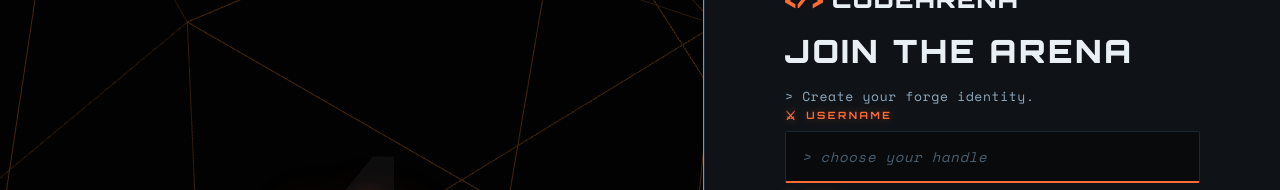
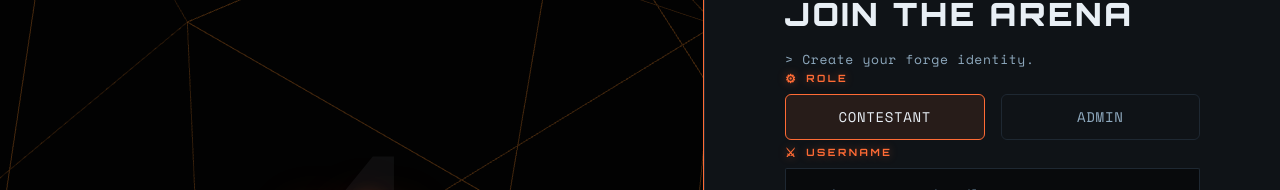
Before and after one commit to Vivek300705/CodeArena, a React (Vite) app in the folder client/: page /register in a window 1280 px wide. Shown: the part 178-368 px from the top of the page. Built offline with nearby package versions, Linux system fonts and the light colour scheme; no server answers.

Commit message:
feat: implement registration page with form validation and 3D visual assets

```diff
--- a/client/src/pages/Register.jsx
+++ b/client/src/pages/Register.jsx
@@ -32,6 +32,7 @@
   email: z.string().email('Invalid email address'),
   password: z.string().min(6, 'Password must be at least 6 characters'),
   confirmPassword: z.string(),
+  role: z.enum(['admin', 'contestant']).default('contestant'),
   terms: z.literal(true, { errorMap: () => ({ message: "You must accept the terms" }) }),
 }).refine((data) => data.password === data.confirmPassword, {
   message: "Passwords don't match",
@@ -50,6 +51,7 @@
 
   const { register, handleSubmit, watch, formState: { errors, isSubmitting } } = useForm({
     resolver: zodResolver(registerSchema),
+    defaultValues: { role: 'contestant' }
   });
 
   const usernameVal = watch('username');
@@ -99,8 +101,6 @@
       setError('');
       setShake(false);
       const { confirmPassword, terms, ...registerData } = data;
-      // Default to contestant behind the scenes
-      registerData.role = 'contestant';
 
       const response = await authService.register(registerData);
 
@@ -275,6 +275,34 @@
 
           {/* Form */}
           <form onSubmit={handleSubmit(onSubmit)} className={shake ? 'form-error' : ''}>
+
+            {/* Role Selection */}
+            <div style={{ position: 'relative', marginBottom: '28px' }}>
+              <label style={{
+                display: 'flex', alignItems: 'center', gap: '8px',
+                fontFamily: "'Orbitron', monospace", fontSize: '10px',
+                fontWeight: '700', letterSpacing: '0.25em',
+                color: '#FF6B35', marginBottom: '8px',
+                textShadow: '0 0 10px rgba(255,107,53,0.4)',
+                position: 'absolute', top: '-24px', left: '0'
+              }}>
+                <span style={{ color: '#FF6B35', fontSize: '12px' }}>⚙</span> ROLE
+              </label>
+              <div className="flex gap-4">
+                <label className="flex-1 cursor-pointer">
+                  <input type="radio" value="contestant" {...register('role')} className="peer sr-only" />
+                  <div className="py-3 text-center border border-[var(--forge-border)] rounded-md peer-checked:border-[var(--forge-ember)] peer-checked:bg-[rgba(255,107,53,0.1)] text-[var(--forge-steel)] peer-checked:text-[var(--forge-white)] font-mono text-sm tracking-wider transition-colors">
+                    CONTESTANT
+                  </div>
+                </label>
+                <label className="flex-1 cursor-pointer">
+                  <input type="radio" value="admin" {...register('role')} className="peer sr-only" />
+                  <div className="py-3 text-center border border-[var(--forge-border)] rounded-md peer-checked:border-[var(--forge-ember)] peer-checked:bg-[rgba(255,107,53,0.1)] text-[var(--forge-steel)] peer-checked:text-[var(--forge-white)] font-mono text-sm tracking-wider transition-colors">
+                    ADMIN
+                  </div>
+                </label>
+              </div>
+            </div>
 
             {/* Username Field */}
             <div style={{ position: 'relative', marginBottom: '28px' }}>
```
